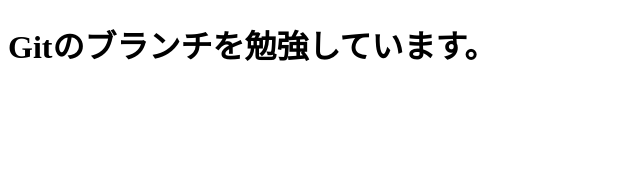
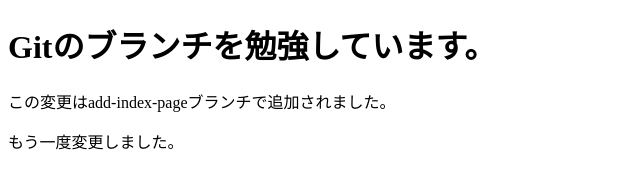
Before and after one commit to MaiOkamoto/git-study, a plain HTML site: page index.html in a window 1280 px wide. Shown: the whole page, without its empty margins (0-640 px from the left). Drawn offline with Linux system fonts and the light colour scheme.

Commit message:
２度目の変更

```diff
--- a/index.html
+++ b/index.html
@@ -8,6 +8,8 @@
 
 <body>
   <h1>Gitのブランチを勉強しています。</h1>
+  <p>この変更はadd-index-pageブランチで追加されました。</p>
+  <p>もう一度変更しました。</p>
 </body>
 
 </html>
```
